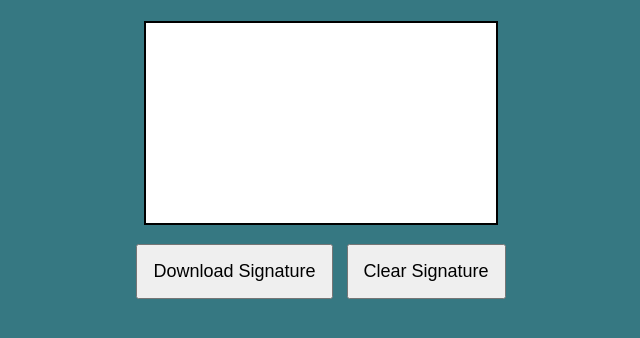
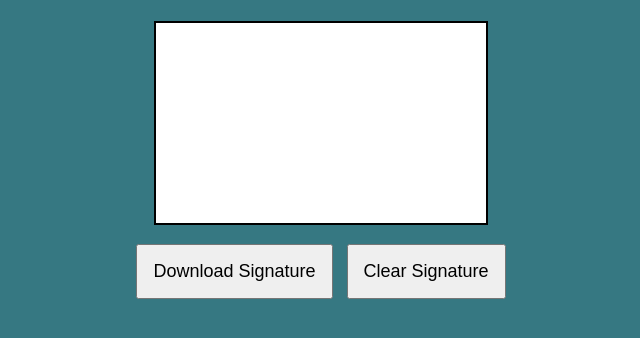
Before and after one commit to rohit170403/Signature_download, a plain HTML site: page index.html in a window 1280 px wide. Shown: the part 314-652 px from the top of the page, without its empty margins (319-959 px from the left). Drawn offline with Linux system fonts and the light colour scheme.

Commit message:
Update index.html

```diff
--- a/index.html
+++ b/index.html
@@ -18,7 +18,7 @@
             <a href="https://github.com/rohit170403" target="_blank"><i class="fab fa-github"></i></a>
         </div>
         <h1>Download Signature </h1>
-        <canvas id="signatureCanvas" width="350" height="200"></canvas>
+        <canvas id="signatureCanvas" width="330" height="200"></canvas>
         <div class="buttons">
             <button id="downloadBtn">Download Signature</button>
             <button id="clearBtn">Clear Signature</button>
```
